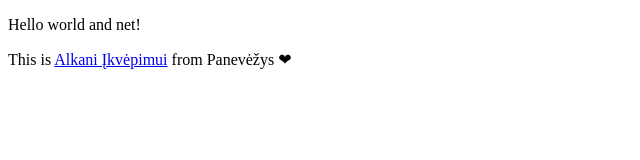
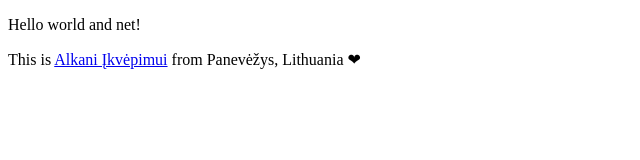
Before and after one commit to alkaniikvepimui/alkaniikvepimui, a plain HTML site: page index.html in a window 1280 px wide. Shown: the full height of the page, 0-640 px from the left. Drawn offline with Linux system fonts and the light colour scheme.

Commit message:
Update index.html

```diff
--- a/index.html
+++ b/index.html
@@ -7,6 +7,6 @@
 </head>
 <body>
 	<p>Hello world and net!</p>
-	<p>This is <a href="https://www.facebook.com/kolektyvas" target="_blank">Alkani Įkvėpimui</a> from Panevėžys &#10084;</p>
+	<p>This is <a href="https://www.facebook.com/kolektyvas" target="_blank">Alkani Įkvėpimui</a> from Panevėžys, Lithuania &#10084;</p>
 </body>
 </html>
```
